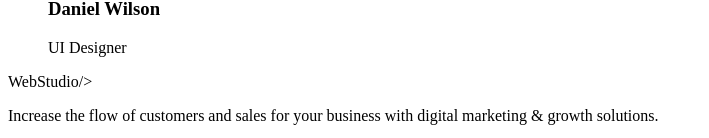
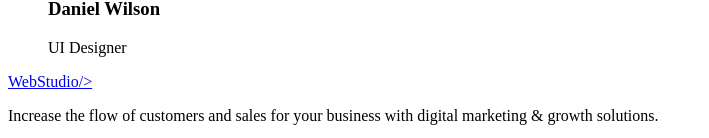
Before and after one commit to Cynosure24/goit-markup-hw-01, a plain HTML site: page index.html in a window 1280 px wide. Shown: the part 3192-3330 px from the top of the page, without its empty margins (0-709 px from the left). Drawn offline with Linux system fonts and the light colour scheme.

Commit message:
Update index.html

```diff
--- a/index.html
+++ b/index.html
@@ -137,7 +137,7 @@
         </ul>
       </section>
     </main>
-  <footer a href="./index.html">WebStudio/></footer>
+  <footer> <a href="./index.html">WebStudio/></a></footer>
   <p>Increase the flow of customers and sales for your business with digital marketing
     & growth solutions.
   </p>
```
